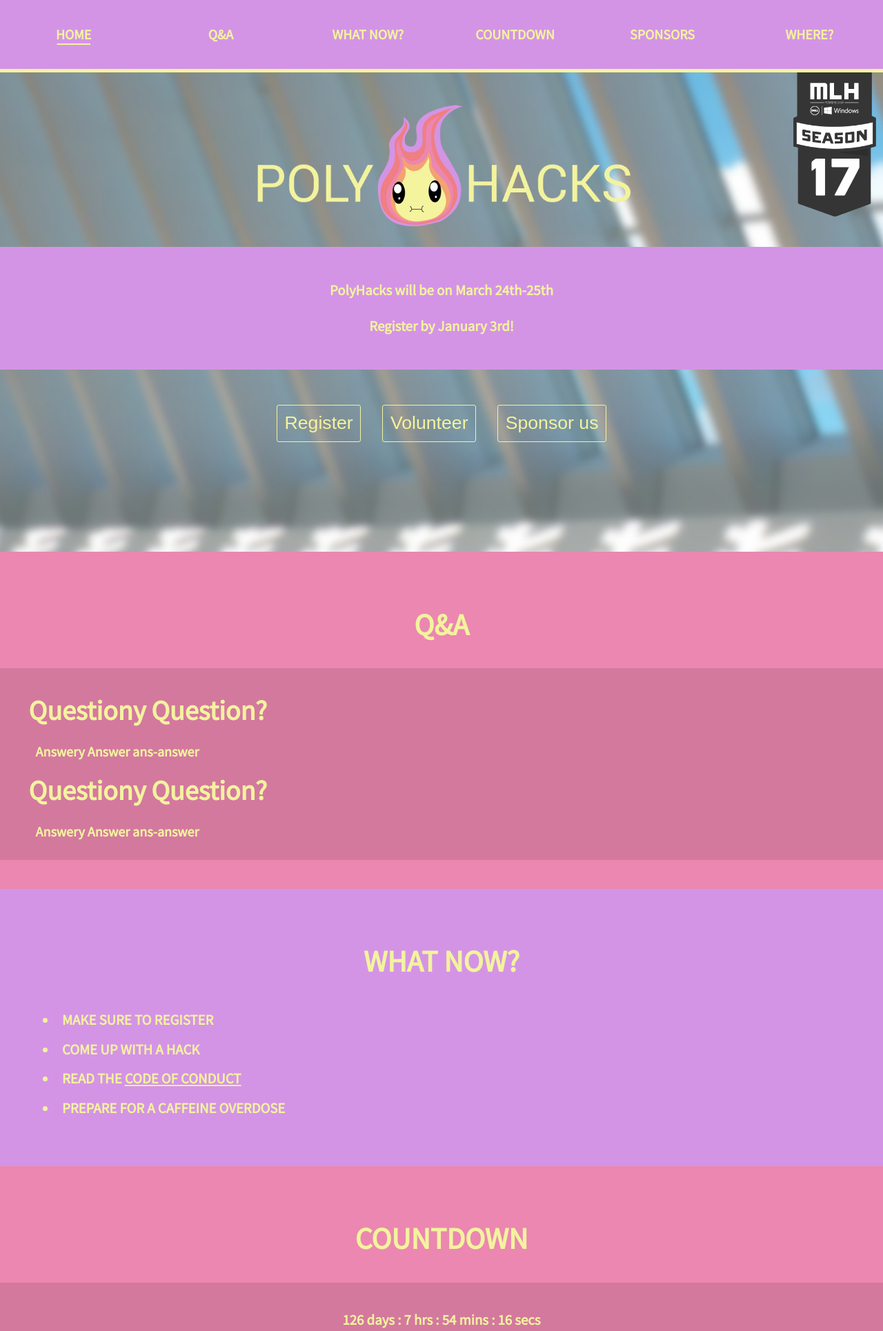
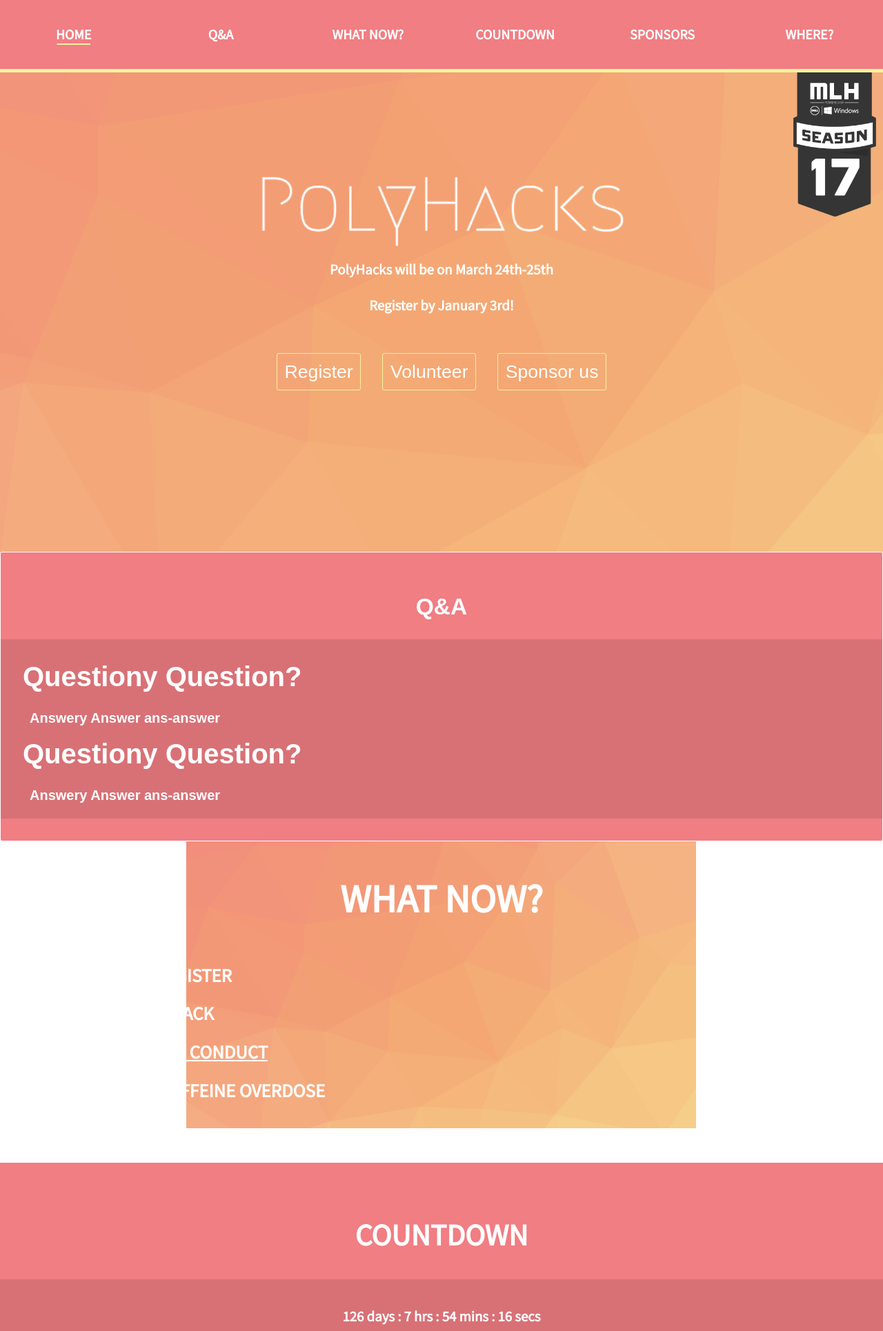
Before and after one commit to bromontana/PolyHacks-com, a PHP site: page / in a window 1280 px wide. Shown: the top 1930 px of the page at 69% size. Run offline with PHP 8.4, Linux system fonts and the light colour scheme.

Commit message:
init commit

```diff
--- a/colors.css
+++ b/colors.css
@@ -17,10 +17,20 @@ nothingHasThisTagImPrettySure {
     color: #F3A271;
 }
 html, body, button  {
-    color: #F3F39E;
+    color: #FFFFFF;
 }
 
+red {
+    color: #F07E83
+}
 
+orange {
+    color: #F3A271
+}
+
+yellow {
+    color: #F4F39E
+}
 
 
 nothingHasThisTagImPrettySure {
@@ -29,12 +39,11 @@ nothingHasThisTagImPrettySure {
 nothingHasThisTagImPrettySure {
     background-color: white;
 }
-#theEmailLink:hover, #navbar, #main_s > p, button:hover,
-#whatnow_s, #sponsors_s{
-    background-color: #D494E5;
+#theEmailLink:hover, #navbar, #main_s > p, button:hover {
+    background-color: #F07E83;
 }
 #qa_s, #countdown_s, #map_s, #contact_s {
-    background-color: #EB87B0;
+    background-color: #F07E83;
 }
 gjeljgewgjigj {
     background-color: #F07E83;
@@ -74,13 +83,12 @@ nothingHasThisTagImPrettySure {
 
 
 
-
 /* Exceptions */
 #contact_s {
 }
 footer {
     color: white;
-    background: #000;
+    background: #F07E83;
 }
 .faq, #countdownTimer, #button {
     background: rgba(0, 0, 0, .1);
--- a/index.php
+++ b/index.php
@@ -68,12 +68,12 @@
 
         <section id=main_s>
             <a id=main class=navLink></a>
-            <img id=logo src=resources/poly_hacks_logo.png alt=PolyHacks>
-            <p>
-                PolyHacks will be on March 24th-25th
-                <br><br>
-                Register by January 3rd!
-            </p>
+            <img id=logo src=resources/polyhax.png alt=PolyHacks>
+
+              PolyHacks will be on March 24th-25th
+              <br><br>
+              Register by January 3rd!
+              <br><br>
             <br>
             <div id=buttons>
                 <button id=btnRegister class=showTooltip
--- a/styles.css
+++ b/styles.css
@@ -14,7 +14,7 @@ html {
 
 body {
     font-family: 'Source Sans Pro', sans-serif;
-    background: url("resources/background.jpg");
+    background: url("resources/backgroundimg.png");
     background-size: auto 130%;
     background-repeat: no-repeat;
     background-position: center;
@@ -30,7 +30,7 @@ body {
     font-weight: bold;
     overflow: hidden;
     overflow-y: scroll;
-    min-height: 550px;
+    min-height: 300px;
 }
 section {
     width: 100%;
@@ -162,12 +162,28 @@ a#dropdown > img {
     }
 }
 
-#qa_s, #sponsors_s, #map_s {
-/*    background: white;*/
-}
+
+#whatnow_s, #sponsors_s {
+  background: url("resources/backgroundimg.png");
+  background-size: auto 130%;
+  background-repeat: no-repeat;
+  background-position: center;
+  background-attachment: fixed;
+  padding: 0;
+  margin: 0;
+  top: 0;
+  left: 0;
+  width: 100%;
+  height: auto;
+  font-size: 1.3em;
+  font-weight: bold;
+  overflow: hidden;
+  overflow-y: scroll;
+  margin-bottom: 50px;
+  }
 
 /* Button overrides */
-button {
+button, #qa_s {
 /*    background: #492f92;*/
     border: 1px solid;
     border-radius: 3px;
```
Also changed, not shown: resources/Polyhacks.png (added), resources/backgroundimg.png (added), resources/polyhacks-white.png (added), resources/polyhacks2.png (added), resources/polyhax.png (added).
